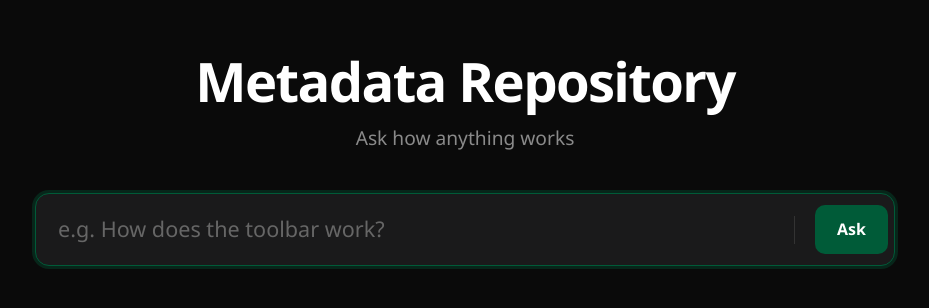
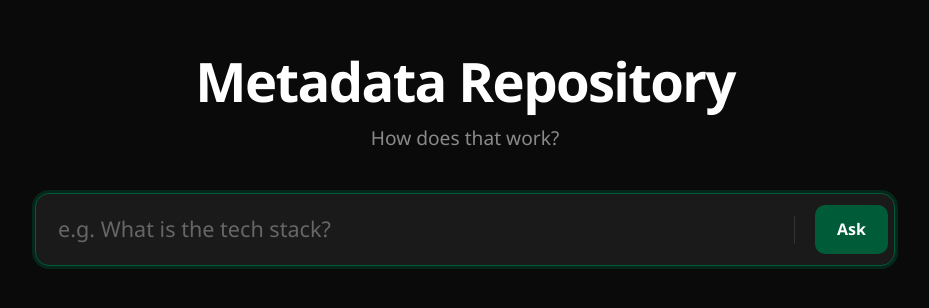
Before and after one commit to Metadata-Team-Member/Metadata-Repository-Functionality, a plain HTML site: page index.html in a window 1280 px wide. Shown: the part 158-466 px from the top of the page, without its empty margins (175-1104 px from the left). Drawn offline with Linux system fonts and the light colour scheme.

Commit message:
Update subtitle and placeholder wording

```diff
--- a/index.html
+++ b/index.html
@@ -3,19 +3,19 @@
 <head>
     <meta charset="utf-8">
     <meta name="viewport" content="width=device-width, initial-scale=1">
-    <title>Metadata Repository · Ask how anything works</title>
+    <title>Metadata Repository · How does that work?</title>
     <link rel="stylesheet" href="css/style.css">
 </head>
 <body>
     <main class="page">
         <header class="hero">
             <h1>Metadata Repository</h1>
-            <p class="subtitle">Ask how anything works</p>
+            <p class="subtitle">How does that work?</p>
         </header>
 
         <form id="ask-form" class="ask" role="search" autocomplete="off">
             <label for="ask-input" class="visually-hidden">Ask a question</label>
-            <input id="ask-input" type="text" enterkeyhint="search" placeholder="e.g. How does the toolbar work?" spellcheck="false" autofocus>
+            <input id="ask-input" type="text" enterkeyhint="search" placeholder="e.g. What is the tech stack?" spellcheck="false" autofocus>
             <button type="button" id="clear-btn" class="clear-btn" aria-label="Clear question and answer" title="Clear (Esc)" hidden>&times;</button>
             <span class="ask-divider" aria-hidden="true"></span>
             <button type="submit" class="ask-btn">Ask</button>
```
